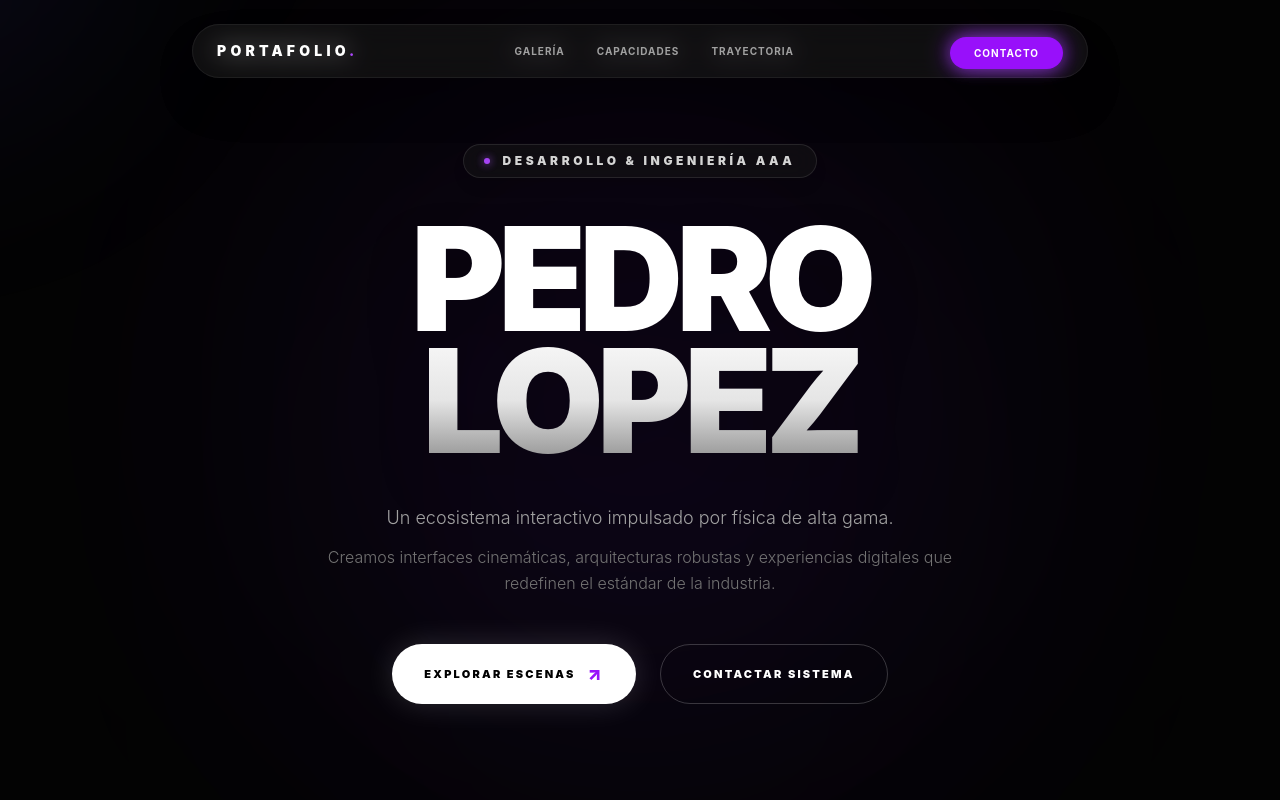
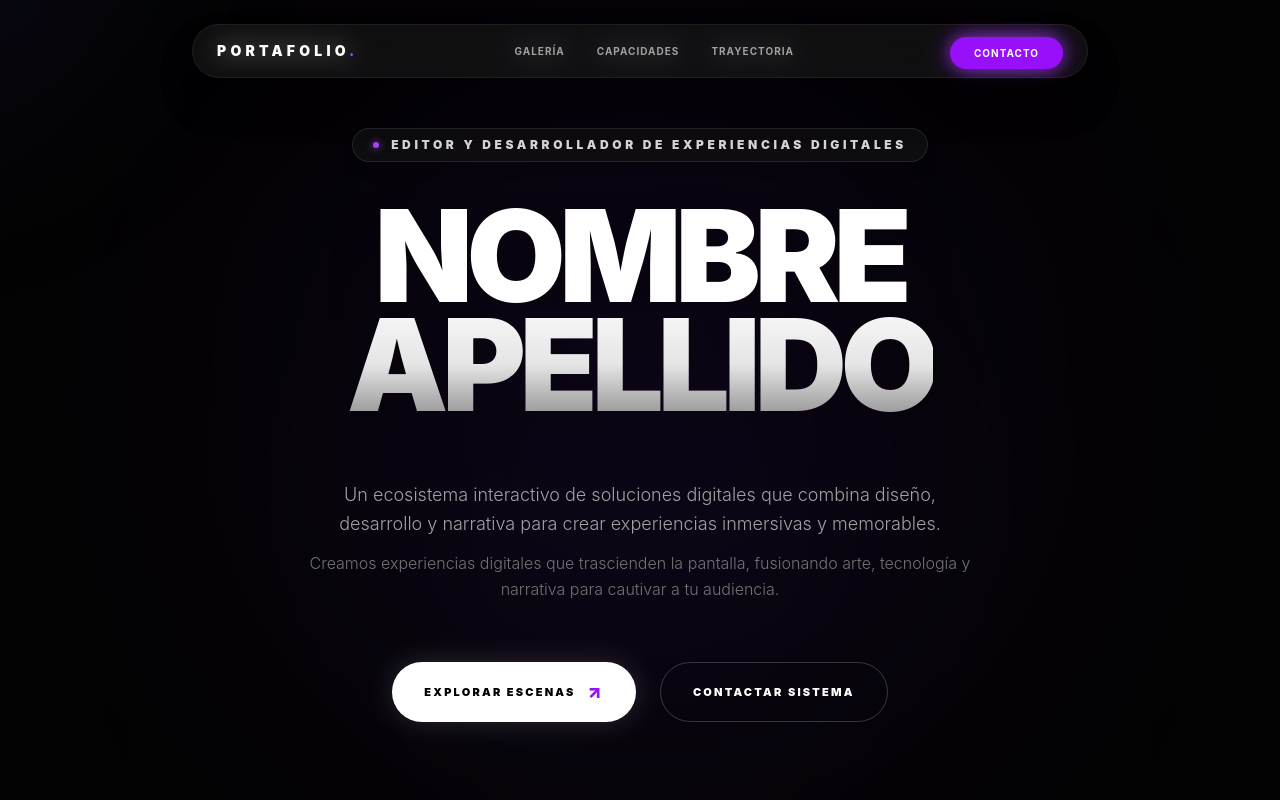
Before and after one commit to sentinel9999/LandingPage_Pedro, a Next.js app: page / in a window 1280 px wide. Shown: the top 800 px of the page. Built offline with nearby package versions, Linux system fonts and the light colour scheme.

Commit message:
Cambio en tamaño de titulo, se hizo una plantilla mas generica

```diff
--- a/src/components/Hero.tsx
+++ b/src/components/Hero.tsx
@@ -48,17 +48,17 @@ export default function Hero() {
           <div className="flex items-center gap-3 px-5 py-2 bg-neutral-900/50 backdrop-blur-md border border-white/10 rounded-full shadow-lg">
             <span className="w-1.5 h-1.5 rounded-full bg-purple-500 animate-pulse shadow-[0_0_8px_#a855f7]" />
             <span className="text-[9px] md:text-xs font-black uppercase tracking-[0.3em] text-neutral-300">
-              Desarrollo & Ingeniería AAA
+              Editor y Desarrollador de Experiencias Digitales
             </span>
           </div>
         </div>
 
         {/* Título Principal */}
-        <div className="relative mb-6 md:mb-10 w-full">
-          <h1 ref={titleRef} className="text-[4rem] sm:text-[6rem] md:text-[8rem] lg:text-[9rem] font-black uppercase tracking-tighter leading-[0.85] text-white drop-shadow-2xl m-0">
-            Pedro <br />
+        <div className="relative mb-5 md:mb-15 w-full">
+          <h1 ref={titleRef} className="text-[4rem] sm:text-[6rem] md:text-[8rem] lg:text-[8rem] font-black uppercase tracking-tighter leading-[0.85] text-white drop-shadow-2xl m-0">
+              Nombre <br />
             <span className="bg-gradient-to-b from-white via-neutral-200 to-neutral-500 bg-clip-text text-transparent">
-              Lopez
+              Apellido
             </span>
           </h1>
         </div>
@@ -66,10 +66,10 @@ export default function Hero() {
         {/* Subtítulo */}
         <div ref={subtitleRef} className="max-w-xl md:max-w-2xl mb-12 flex flex-col gap-3">
           <p className="text-sm md:text-lg font-light text-neutral-400 leading-relaxed m-0">
-            Un ecosistema interactivo impulsado por física de alta gama.
+            Un ecosistema interactivo de soluciones digitales que combina diseño, desarrollo y narrativa para crear experiencias inmersivas y memorables.
           </p>
-          <p className="hidden md:block text-base font-light text-neutral-500 leading-relaxed m-0">
-            Creamos interfaces cinemáticas, arquitecturas robustas y experiencias digitales que redefinen el estándar de la industria.
+          <p className="hidden md:block text-base md:mb-3 font-light text-neutral-500 leading-relaxed m-0">
+            Creamos experiencias digitales que trascienden la pantalla, fusionando arte, tecnología y narrativa para cautivar a tu audiencia.
           </p>
         </div>
 
```
